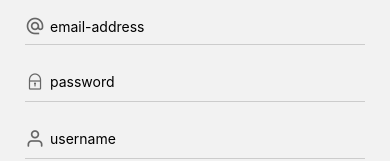
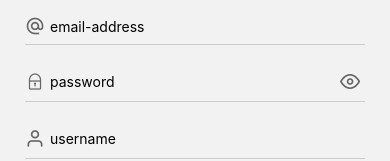
Before and after one commit to ZoleeG/KickOffCrew-frontend, a React Native app: screen /RegistrationScreen in a window 390 px wide. Shown: the part 486-647 px from the top of the page. Built offline with nearby package versions, Linux system fonts and the light colour scheme; no server answers.

Commit message:
added toggle to show/hide password

```diff
--- a/src/components/RegistrationScreen.js
+++ b/src/components/RegistrationScreen.js
@@ -20,6 +20,7 @@ import { postUser } from "../../utils/ApiRequests";
 import { Feather } from "@expo/vector-icons";
 
 function RegistrationScreen({ navigation }) {
+  const [hidePassword, setHidePassword] = useState(true);
   const [email, setEmail] = useState("");
   const [password, setPassword] = useState("");
   const [isLoading, setIsLoading] = useState(false);
@@ -183,13 +184,34 @@ function RegistrationScreen({ navigation }) {
 
               <TextInput
                 style={{ flex: 1 }}
-                secureTextEntry={true}
+                secureTextEntry={hidePassword}
                 value={password}
                 placeholder={"password"}
                 autoCapitalize="none"
                 onChangeText={(text) => setPassword(text)}
                 inputType="password"
               />
+              {hidePassword ? (
+                <Feather
+                  onPress={() => {
+                    setHidePassword(!hidePassword);
+                  }}
+                  name="eye"
+                  size={20}
+                  color="#666"
+                  style={{ marginRight: 5 }}
+                />
+              ) : (
+                <Feather
+                  onPress={() => {
+                    setHidePassword(!hidePassword);
+                  }}
+                  name="eye-off"
+                  size={20}
+                  color="#666"
+                  style={{ marginRight: 5 }}
+                />
+              )}
             </View>
             <View
               style={{
```
